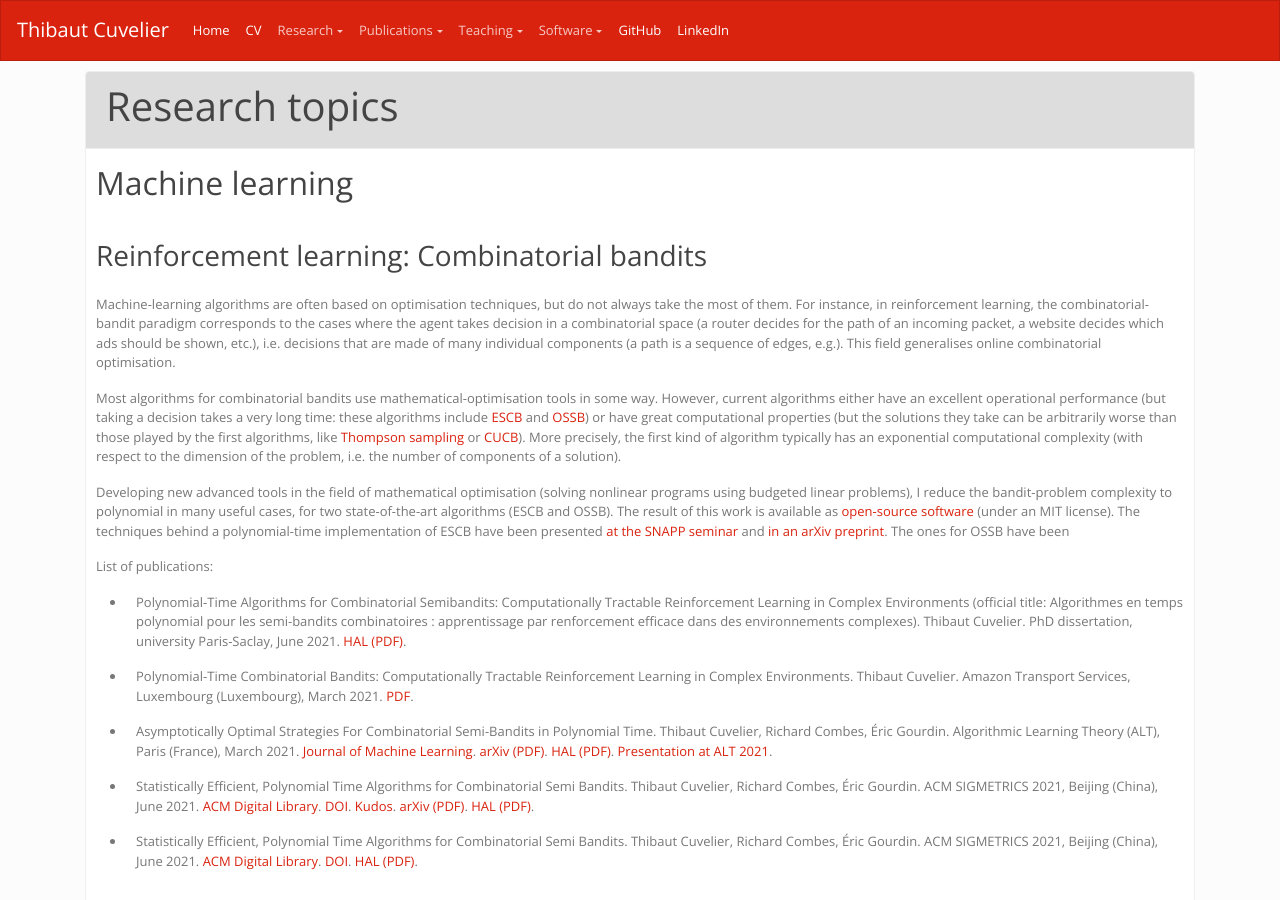
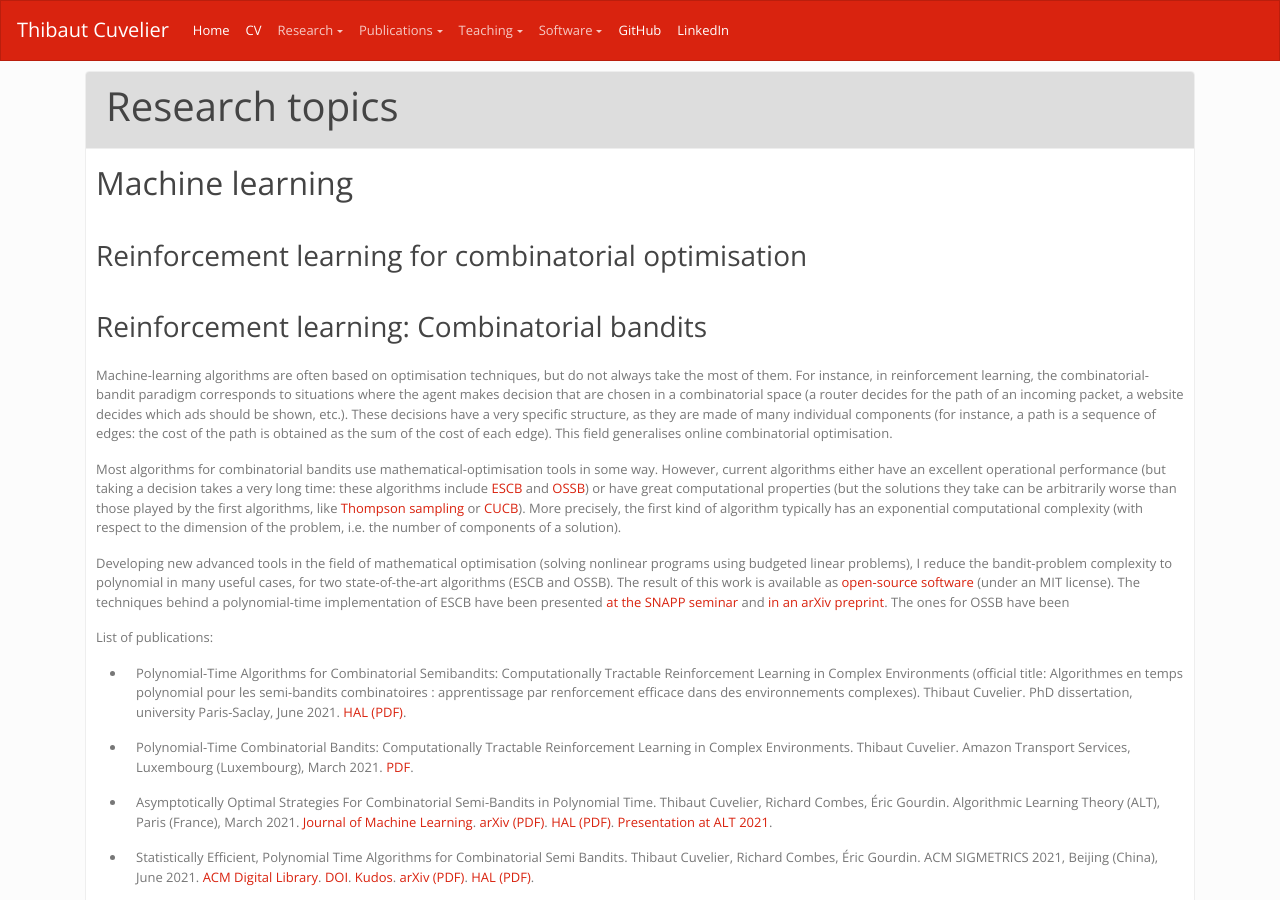
Before and after one commit to dourouc05/dourouc05.github.io, a Jekyll site: the page built from research.md, in a window 1280 px wide and 900 px high. Built offline with Jekyll 4.4.1, drawn with Linux system fonts in a browser that asks for light colours; a script that is not in the unit is left out.

Commit message:
Reformulations bandits

```diff
--- a/research.md
+++ b/research.md
@@ -8,9 +8,13 @@ layout: page
 
 ## Machine learning
 
+### Reinforcement learning for combinatorial optimisation
+
+
+
 ### Reinforcement learning: Combinatorial bandits
 
-Machine-learning algorithms are often based on optimisation techniques, but do not always take the most of them. For instance, in reinforcement learning, the combinatorial-bandit paradigm corresponds to the cases where the agent takes decision in a combinatorial space (a router decides for the path of an incoming packet, a website decides which ads should be shown, etc.), i.e. decisions that are made of many individual components (a path is a sequence of edges, e.g.). This field generalises online combinatorial optimisation.
+Machine-learning algorithms are often based on optimisation techniques, but do not always take the most of them. For instance, in reinforcement learning, the combinatorial-bandit paradigm corresponds to situations where the agent makes decision that are chosen in a combinatorial space (a router decides for the path of an incoming packet, a website decides which ads should be shown, etc.). These decisions have a very specific structure, as they are made of many individual components (for instance, a path is a sequence of edges: the cost of the path is obtained as the sum of the cost of each edge). This field generalises online combinatorial optimisation.
 
 Most algorithms for combinatorial bandits use mathematical-optimisation tools in some way. However, current algorithms either have an excellent operational performance (but taking a decision takes a very long time: these algorithms include [ESCB](https://papers.nips.cc/paper/5831-combinatorial-bandits-revisited) and [OSSB](https://papers.nips.cc/paper/6773-minimal-exploration-in-structured-stochastic-bandits)) or have great computational properties (but the solutions they take can be arbitrarily worse than those played by the first algorithms, like [Thompson sampling](https://papers.nips.cc/paper/7670-an-information-theoretic-analysis-for-thompson-sampling-with-many-actions) or [CUCB](http://proceedings.mlr.press/v38/kveton15.html)). More precisely, the first kind of algorithm typically has an exponential computational complexity (with respect to the dimension of the problem, i.e. the number of components of a solution).
 
```
